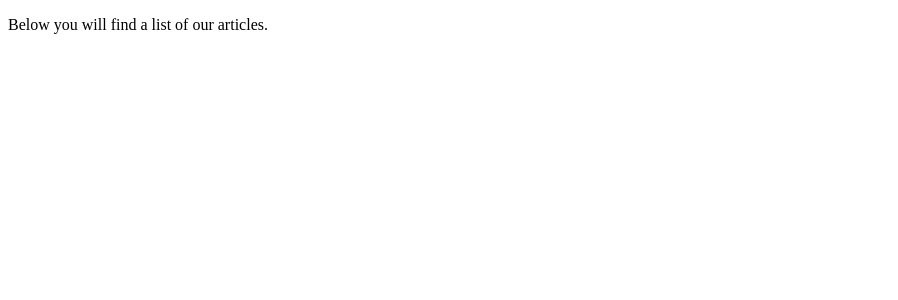
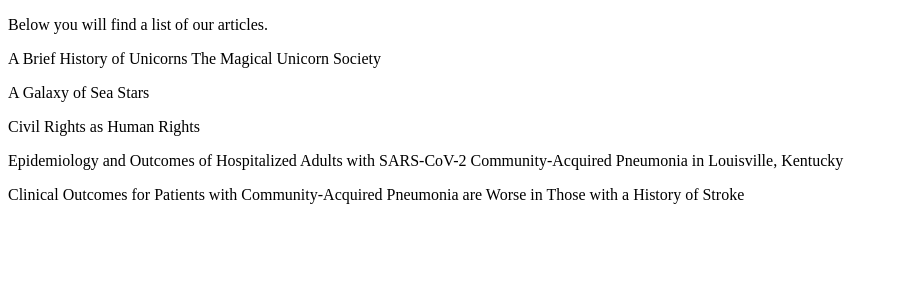
Before and after one commit to peterayeniofficial/d-test, a Next.js app: page / in a window 1280 px wide. Shown: the top 300 px of the page, without its empty margins (0-898 px from the left). Built offline with nearby package versions, Linux system fonts and the light colour scheme.

Commit message:
render article

```diff
--- a/pages/index.tsx
+++ b/pages/index.tsx
@@ -26,6 +26,7 @@
       <p>Below you will find a list of our articles.</p>
       {
         //@todo: display articles
+        allArticles.map((article: Article) => <p>{article.title}</p>)
       }
     </>
   )
```
